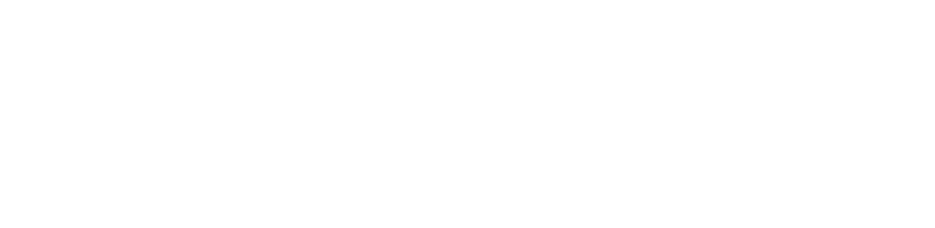
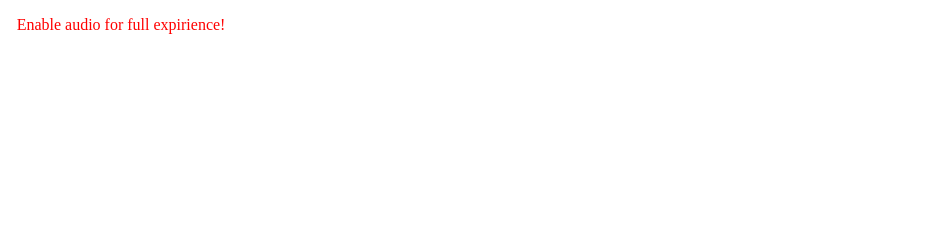
Before and after one commit to SirWaffly/maxwell, a plain HTML site: page index.html in a window 1280 px wide. Shown: the top 228 px of the page, without its empty margins (0-935 px from the left). Drawn offline with Linux system fonts and the light colour scheme.

Commit message:
Update index.html

```diff
--- a/index.html
+++ b/index.html
@@ -7,6 +7,7 @@
         <title>Maxell, my beloved...</title>
     </head>
     <body>
+        <p id="text">Enable audio for full expirience!</p>
         <embed src="bgmusic.mp3" loop="true" autostart="true" width="2" height="0">
         <img onclick="changeBg(), meow.cloneNode(true).play()" src="https://i.redd.it/jmkebqlq3yx91.gif" class="cent" style="height: 300px; width: 500px;"/>
     </body>
```
